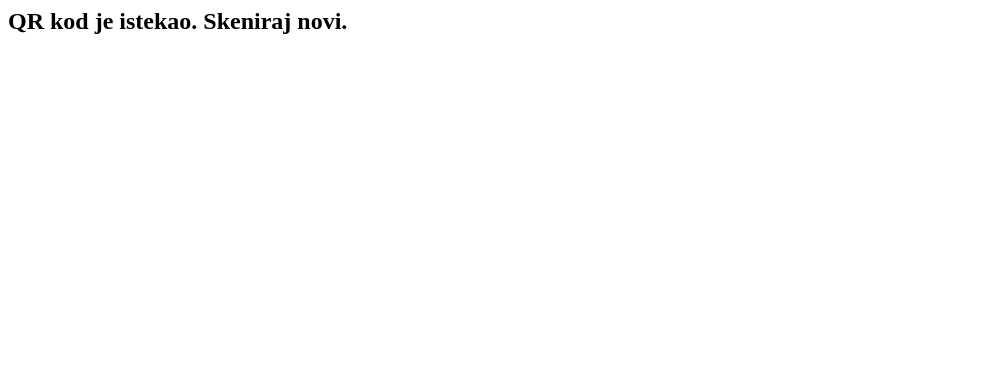
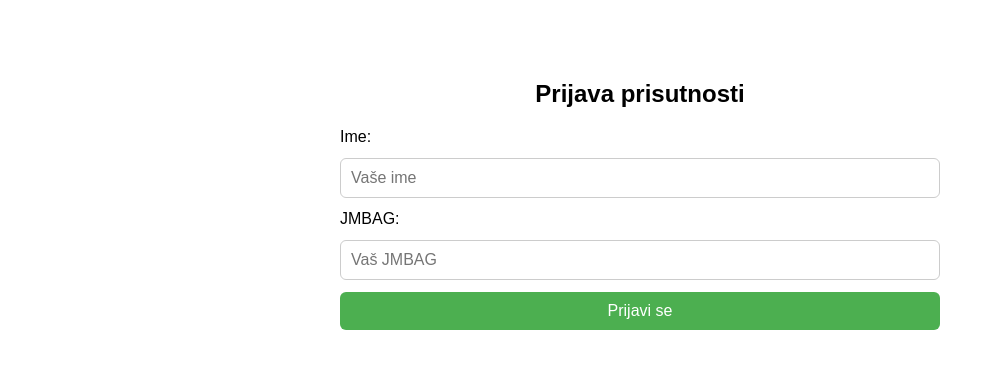
Before and after one commit to Nuka13/QR, a FastAPI app: page / in a window 1280 px wide. Shown: the top 369 px of the page, without its empty margins (0-994 px from the left). Run offline with FastAPI, Linux system fonts and the light colour scheme.

Commit message:
Update main.py and checkin.html: implement hidden token and QR validation

```diff
--- a/main.py
+++ b/main.py
@@ -3,6 +3,7 @@ from fastapi.responses import HTMLResponse, StreamingResponse
 from fastapi.templating import Jinja2Templates
 from pydantic import BaseModel
 from app.sheets import append_checkin
+from datetime import datetime
 import qrcode
 import io
 import uuid
@@ -10,142 +11,145 @@ import threading
 import time
 from urllib.parse import quote
 from typing import Optional
+from dotenv import load_dotenv
 import os
+import json
+
+load_dotenv()
 
 app = FastAPI()
 templates = Jinja2Templates(directory="templates")
 
+# ────────────────────────────────────────────────
+# Configuration
+# ────────────────────────────────────────────────
 ADMIN_PASSWORD = os.getenv("ADMIN_PASSWORD")
 QR_REFRESH_SECONDS = 20
+BASE_URL = os.getenv("BASE_URL", "http://localhost:8000")
 
 # ────────────────────────────────────────────────
 # Global state
 # ────────────────────────────────────────────────
-
 current_qr_token: Optional[str] = None
-used_devices = set()
+last_qr_token: Optional[str] = None
+used_devices = set()  # device_ids already checked in this session
 lock = threading.Lock()
 
 # ────────────────────────────────────────────────
-# Background QR rotator (FIXED)
+# Background QR rotator
 # ────────────────────────────────────────────────
-
 def rotate_token():
-    global current_qr_token
+    global current_qr_token, last_qr_token
     while True:
+        new_token = str(uuid.uuid4())
         with lock:
-            current_qr_token = str(uuid.uuid4())
+            last_qr_token = current_qr_token  # store previous token
+            current_qr_token = new_token
         time.sleep(QR_REFRESH_SECONDS)
 
-@app.on_event("startup")
-def start_qr_rotator():
-    threading.Thread(target=rotate_token, daemon=True).start()
+threading.Thread(target=rotate_token, daemon=True).start()
+time.sleep(1)  # allow first token to generate
 
 # ────────────────────────────────────────────────
 # Models
 # ────────────────────────────────────────────────
-
 class CheckinData(BaseModel):
     ime: str
     jmbag: str
     device_id: str
-    token: str
+    token: str  # token sent from QR
 
 # ────────────────────────────────────────────────
 # Student form
 # ────────────────────────────────────────────────
-
 @app.get("/", response_class=HTMLResponse)
 @app.get("/form", response_class=HTMLResponse)
-async def show_form(request: Request, token: str | None = None):
+async def show_form(request: Request, token: Optional[str] = None):
     with lock:
-        if not token or token != current_qr_token:
-            return HTMLResponse("<h2>QR kod je istekao. Skeniraj novi.</h2>")
+        if not current_qr_token:
+            return HTMLResponse("<h2>QR još nije spreman. Pokušajte ponovno za nekoliko sekundi.</h2>")
 
-    return templates.TemplateResponse(
-        "checkin.html",
-        {"request": request, "token": token}
-    )
+    return templates.TemplateResponse("checkin.html", {
+        "request": request,
+        "token": token or current_qr_token  # send current token to form
+    })
 
 # ────────────────────────────────────────────────
-# QR endpoint (FIXED)
+# QR code endpoint
 # ────────────────────────────────────────────────
-
 @app.get("/qr")
 async def get_qr(request: Request):
     with lock:
-        token = current_qr_token
+        if not current_qr_token:
+            raise HTTPException(500, "QR token nije dostupan")
+        token_to_use = current_qr_token
 
-    if not token:
-        raise HTTPException(500, "QR token nije spreman")
-
-    base_url = str(request.base_url).rstrip("/")
-    form_url = f"{base_url}/form?token={quote(token)}"
+    base_url = str(request.base_url).rstrip('/')
+    form_url = f"{base_url}/form?token={quote(token_to_use)}"
 
     img = qrcode.make(form_url)
     buf = io.BytesIO()
     img.save(buf, format="PNG")
     buf.seek(0)
-
     return StreamingResponse(buf, media_type="image/png")
 
 # ────────────────────────────────────────────────
-# Check-in
+# Check-in endpoint
 # ────────────────────────────────────────────────
-
 @app.post("/checkin")
 async def checkin(data: CheckinData):
     with lock:
-        if data.token != current_qr_token:
-            raise HTTPException(400, "QR kod je istekao")
+        # Reject already used devices
+        if data.device_id in used_devices:
+            raise HTTPException(400, "Ovaj uređaj je već prijavljen u ovoj sesiji.")
 
-        if data.device_id in used_devices:
-            raise HTTPException(400, "Uređaj već prijavljen")
+        # Validate QR token (current or last)
+        valid_tokens = [t for t in [current_qr_token, last_qr_token] if t]
+        if data.token not in valid_tokens:
+            raise HTTPException(400, "QR kod je istekao.")
 
+        # Mark device as used
         used_devices.add(data.device_id)
 
-    append_checkin(
-        name=data.ime,
-        student_number=data.jmbag,
-        class_id="",
-        device_id=data.device_id
-    )
-
-    return {"status": "success"}
+    try:
+        append_checkin(
+            name=data.ime,
+            student_number=data.jmbag,
+            class_id="",
+            device_id=data.device_id
+        )
+        return {"status": "success"}
+    except Exception as e:
+        raise HTTPException(500, f"Greška pri spremanju: {str(e)}")
 
 # ────────────────────────────────────────────────
-# Admin
+# Admin dashboard
 # ────────────────────────────────────────────────
-
 @app.get("/admin", response_class=HTMLResponse)
 async def admin_dashboard(request: Request, password: str = None):
     if password != ADMIN_PASSWORD:
         return HTMLResponse("""
         <form method="get">
-            <h2>Admin</h2>
-            <input type="password" name="password">
-            <button>Login</button>
+            <h2>Admin pristup</h2>
+            Lozinka: <input type="password" name="password">
+            <button type="submit">Prijava</button>
         </form>
         """)
 
     with lock:
         device_count = len(used_devices)
 
-    return templates.TemplateResponse(
-        "admin.html",
-        {
-            "request": request,
-            "device_count": device_count,
-            "password": ADMIN_PASSWORD
-        }
-    )
+    return templates.TemplateResponse("admin.html", {
+        "request": request,
+        "device_count": device_count,
+        "qr_url": "/qr",
+        "password": ADMIN_PASSWORD
+    })
 
 @app.post("/admin/reset")
 async def reset_session(password: str = Form(...)):
     if password != ADMIN_PASSWORD:
-        raise HTTPException(403)
-
+        raise HTTPException(403, "Pogrešna lozinka")
     with lock:
         used_devices.clear()
-
-    return {"status": "Reset OK"}
+    return {"status": "Sesija resetirana"}
--- a/templates/checkin.html
+++ b/templates/checkin.html
@@ -3,59 +3,61 @@
 <head>
     <meta charset="UTF-8">
     <meta name="viewport" content="width=device-width, initial-scale=1.0">
-    <title>Prisutnost</title>
+    <title>Check-in</title>
     <style>
-        body { font-family: Arial, sans-serif; max-width: 90%; margin: 40px auto; padding: 20px; }
-        h1 { text-align: center; color: #333; }
-        input { width: 100%; padding: 12px; margin: 12px 0; font-size: 16px; border: 1px solid #ccc; border-radius: 4px; box-sizing: border-box; }
-        button { width: 100%; padding: 14px; background: #4CAF50; color: white; border: none; font-size: 18px; border-radius: 4px; cursor: pointer; }
-        #result { margin-top: 20px; text-align: center; font-weight: bold; font-size: 18px; }
+        body { font-family: Arial, sans-serif; max-width: 600px; margin: 40px auto; padding: 20px; }
+        h2 { text-align: center; }
+        form { display: flex; flex-direction: column; gap: 12px; }
+        input, button { padding: 10px; font-size: 16px; border-radius: 6px; border: 1px solid #ccc; }
+        button { background-color: #4CAF50; color: white; border: none; cursor: pointer; }
+        button:hover { background-color: #45a049; }
+        .error { color: red; font-weight: bold; }
     </style>
 </head>
 <body>
-    <h1>Prisutnost</h1>
+    <h2>Prijava prisutnosti</h2>
 
-    <form id="form">
-        <input type="hidden" name="device_id" id="device_id">
-        <input type="text" name="ime" placeholder="Ime i prezime" required autofocus>
-        <input type="text" name="jmbag" placeholder="JMBAG (npr. 00365...)" required>
-        <button type="submit">Potvrdi dolazak</button>
+    <form id="checkin-form" method="POST" action="/checkin">
+        <input type="hidden" name="token" value="{{ token }}">
+
+        <label for="ime">Ime:</label>
+        <input type="text" id="ime" name="ime" required placeholder="Vaše ime">
+
+        <label for="jmbag">JMBAG:</label>
+        <input type="text" id="jmbag" name="jmbag" required placeholder="Vaš JMBAG">
+
+        <input type="hidden" id="device_id" name="device_id" value="{{ device_id }}">
+
+        <button type="submit">Prijavi se</button>
     </form>
 
-    <div id="result"></div>
+    <p id="response" class="error"></p>
 
     <script>
-        // Persistent device ID
-        let devId = localStorage.getItem("attendance_device_id");
-        if (!devId) {
-            devId = crypto.randomUUID ? crypto.randomUUID() : "dev-" + Date.now() + Math.random().toString(36).slice(2);
-            localStorage.setItem("attendance_device_id", devId);
-        }
-        document.getElementById("device_id").value = devId;
+        // Optional: handle form submission via fetch for nicer UX
+        const form = document.getElementById('checkin-form');
+        const responseEl = document.getElementById('response');
 
-        document.getElementById("form").addEventListener("submit", async e => {
+        form.addEventListener('submit', async (e) => {
             e.preventDefault();
-            const data = Object.fromEntries(new FormData(e.target));
-            const resDiv = document.getElementById("result");
+            const formData = new FormData(form);
 
             try {
-                const resp = await fetch("/checkin", {
+                const res = await fetch("/checkin", {
                     method: "POST",
-                    headers: {"Content-Type": "application/json"},
-                    body: JSON.stringify(data)
+                    body: formData
                 });
-                if (resp.ok) {
-                    resDiv.style.color = "green";
-                    resDiv.innerText = "Uspješno ste prijavljeni!";
-                    e.target.reset();
+
+                const data = await res.json();
+
+                if (res.ok) {
+                    alert("Uspješno prijavljeno!");
+                    form.reset();
                 } else {
-                    const err = await resp.json();
-                    resDiv.style.color = "red";
-                    resDiv.innerText = err.detail || "Greška pri prijavi";
+                    responseEl.textContent = data.detail || "Greška pri prijavi";
                 }
-            } catch {
-                resDiv.style.color = "red";
-                resDiv.innerText = "Nema veze sa serverom";
+            } catch (err) {
+                responseEl.textContent = "Greška: " + err.message;
             }
         });
     </script>
```
